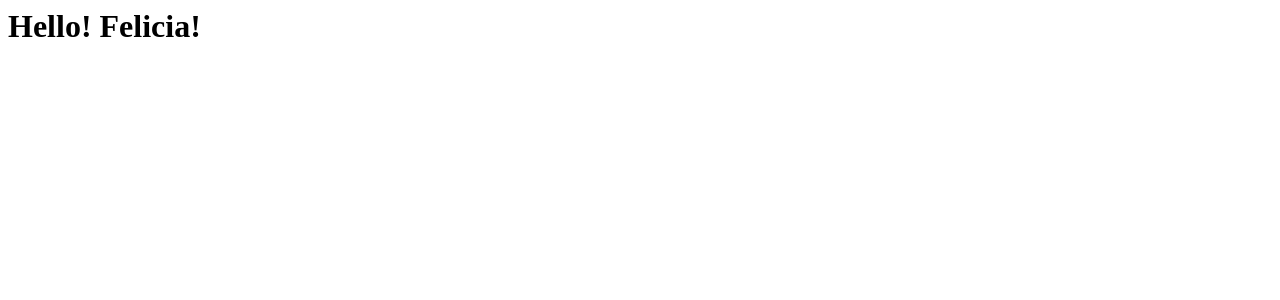
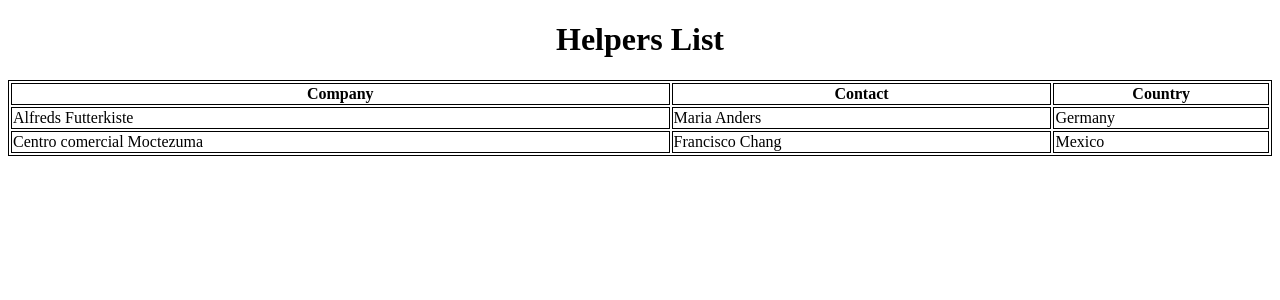
Before and after one commit to hypertun/HelperDrive, a Flask app: page / in a window 1280 px wide. Shown: the top 300 px of the page. Run offline with Flask 2, Linux system fonts and the light colour scheme.

Commit message:
changed to table

```diff
--- a/app.py
+++ b/app.py
@@ -28,7 +28,7 @@ app = Flask(__name__)
 
 @app.route("/")
 def index():
-    return render_template('templates/addnewmaid.html')
+    return render_template('addnewmaid.html')
 
 def create_app():
    return app
--- /dev/null
+++ b/static/css/addnewmaid.css
@@ -0,0 +1,16 @@
+table,
+th,
+td {
+    border: 1px solid black;
+
+}
+
+table tbody tr:hover {
+    background-color: #D6EEEE;
+}
+
+.center {
+    margin-left: auto;
+    margin-right: auto;
+    text-align: center;
+}
--- a/templates/addnewmaid.html
+++ b/templates/addnewmaid.html
@@ -1 +1,32 @@
-<h1>Hello! Felicia!</h1>
+<!DOCTYPE html>
+<html lang="en">
+<head>
+    <meta charset="UTF-8">
+    <title>FlaskApp</title>
+    <link rel="stylesheet" href="{{ url_for('static', filename='css/addnewmaid.css') }}">
+</head>
+<body>
+    <h1 class="center">Helpers List</h1>
+    <table style="width:100%">
+        <thead class="center">
+            <tr>
+                <th>Company</th>
+                <th>Contact</th>
+                <th>Country</th>
+              </tr>
+        </thead>
+        <tbody>
+            <tr>
+                <td>Alfreds Futterkiste</td>
+                <td>Maria Anders</td>
+                <td>Germany</td>
+              </tr>
+              <tr>
+                <td>Centro comercial Moctezuma</td>
+                <td>Francisco Chang</td>
+                <td>Mexico</td>
+              </tr>
+        </tbody>
+      </table>
+</body>
+</html>
```
